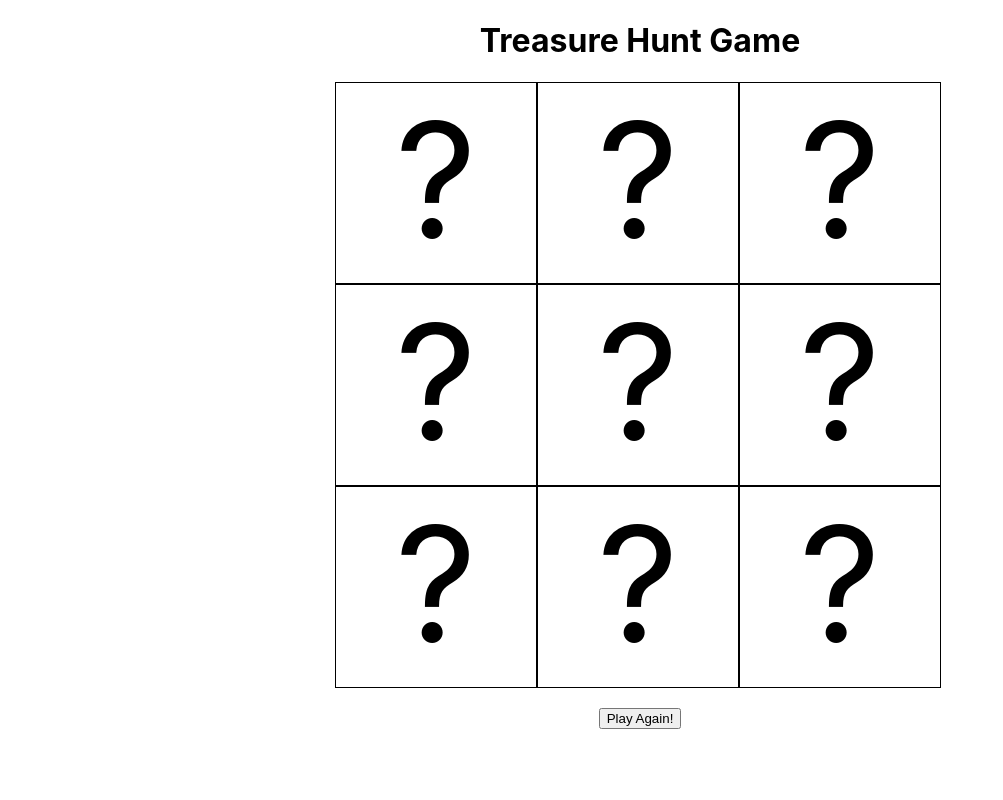
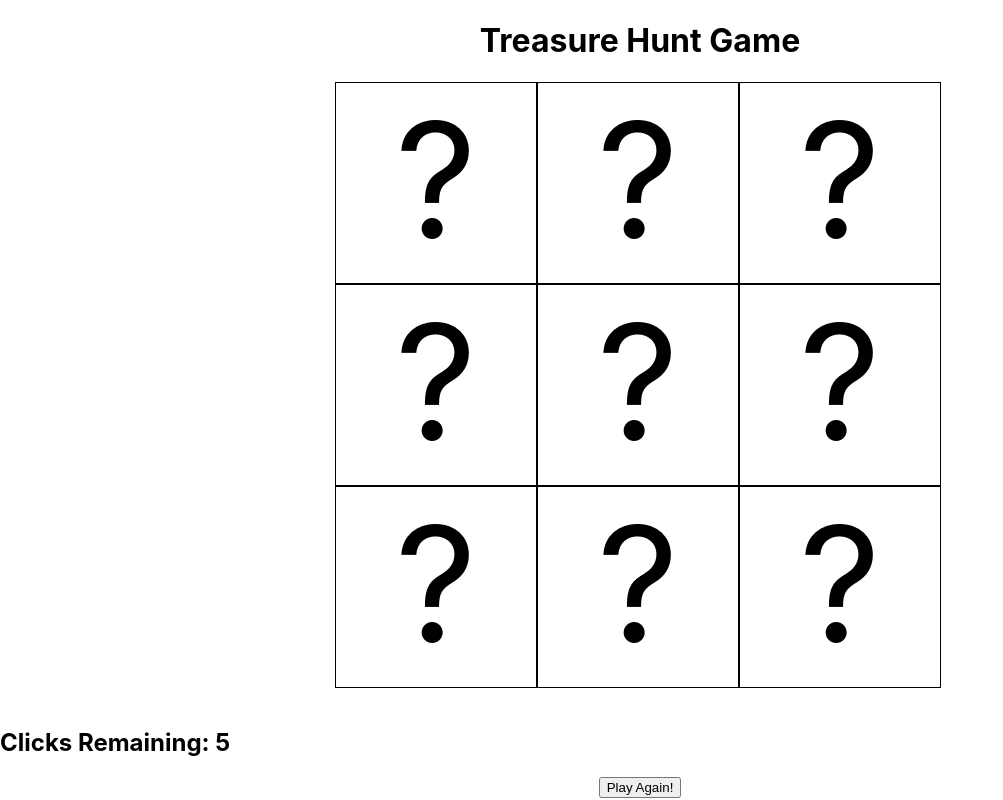
Before and after one commit to learn-academy-2023-echo/treasure-hunt-bktran, a React (Create React App) app: page / in a window 1280 px wide. Shown: the whole page, without its empty margins (0-1003 px from the left). Built offline with nearby package versions, Linux system fonts and the light colour scheme.

Commit message:
added click counter

```diff
--- a/src/App.css
+++ b/src/App.css
@@ -21,3 +21,8 @@ h1 {
   display: flex;
   margin: 0 auto;
 }
+
+.clickCount {
+  display: flex;
+  margin: 0 auto;
+}
--- a/src/App.js
+++ b/src/App.js
@@ -1,6 +1,8 @@
 import React, { useState } from "react"
 import "./App.css"
 import Square from "./components/Square"
+import ClickCounter from "./components/ClickCounter"
+import { click } from "@testing-library/user-event/dist/click"
 
 const App = () => {
 
@@ -24,6 +26,8 @@ const App = () => {
     Math.floor(Math.random() * board.length)
   )
 
+  const [clickNum, setClickNum] = useState(5)
+
   const handleGamePlay = (clickedSquare) => {
     let updateBoard = [...board]
     // set condition for if treasure location is the same as clicked index
@@ -42,6 +46,8 @@ const App = () => {
       updateBoard[clickedSquare] = "🌲"
       // pass updateBoard to setBoard method to update state
       setBoard(updateBoard)
+      /// decrement click count
+      setClickNum(clickNum - 1)
     }
   }
 
@@ -57,7 +63,6 @@ const App = () => {
     "?"])
   }
 
-
   return (
     <>
       <h1>Treasure Hunt Game</h1>
@@ -67,7 +72,13 @@ const App = () => {
       })}
       </div>
       <br></br>
+
+      <div className="clickCount">
+        <ClickCounter clickNum={clickNum}/>
+      </div>
+
       <button className="restart" onClick={handlePlayAgain}>Play Again!</button>
+
     </>
   )
 }
--- /dev/null
+++ b/src/components/ClickCounter.js
@@ -0,0 +1,15 @@
+import React from "react"
+
+const ClickCounter = ({clickNum}) => {
+    if (clickNum === 0){
+        alert("Game Over")
+    }
+
+    return (
+        <>
+            <h2>Clicks Remaining: {clickNum}</h2>
+        </>
+    )
+}
+
+export default ClickCounter
```
Also changed, not shown: 1 other file (tests, documents, lock files or other folders).
